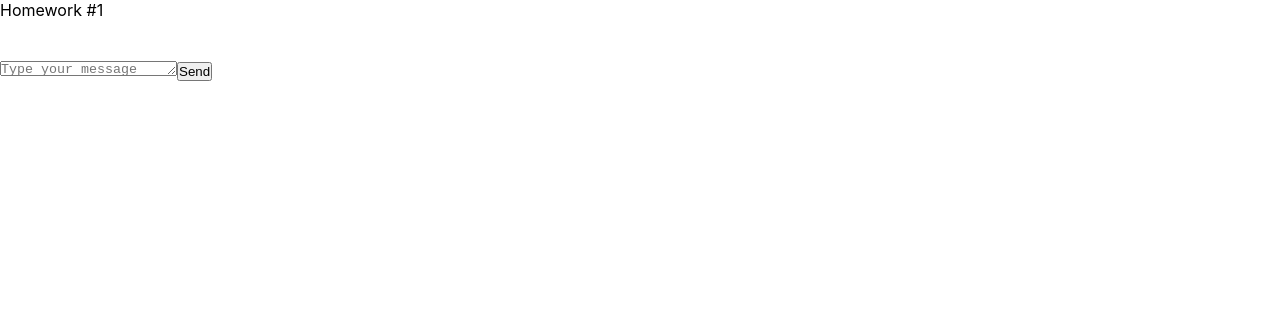
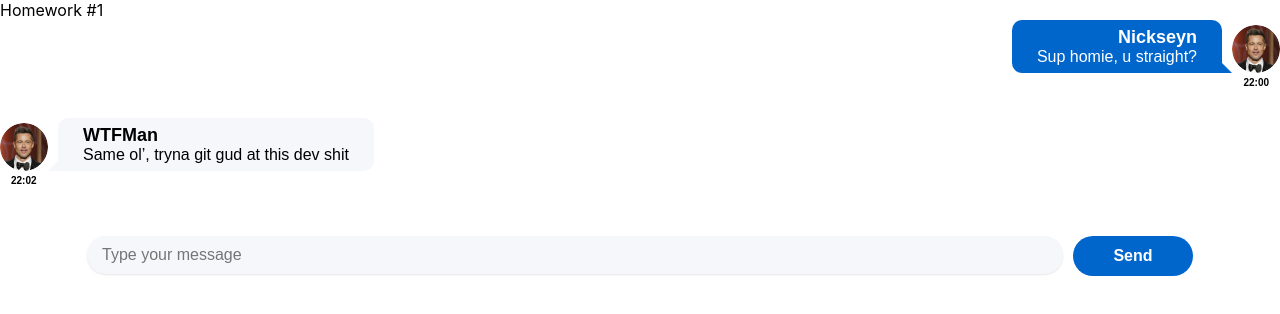
Before and after one commit to Nickseyn/homework_02, a React (Create React App) app: page / in a window 1280 px wide. Shown: the top 314 px of the page. Built offline with nearby package versions, Linux system fonts and the light colour scheme.

Commit message:
completed homework according to technical assignment

```diff
--- a/package.json
+++ b/package.json
@@ -16,7 +16,7 @@
     "@types/react-dom": "18.0.6",
     "@types/uuid": "8.3.4",
     "axios": "0.27.2",
-    "gh-pages": "4.0.0",
+    "gh-pages": "^6.3.0",
     "react": "18.2.0",
     "react-dom": "18.2.0",
     "react-redux": "8.0.4",
--- a/src/s1-main/App.tsx
+++ b/src/s1-main/App.tsx
@@ -1,3 +1,4 @@
+import React from 'react'
 import s from './App.module.css'
 import HW1 from '../s2-homeworks/hw01/HW1'
 
--- a/src/s2-homeworks/hw01/HW1.tsx
+++ b/src/s2-homeworks/hw01/HW1.tsx
@@ -6,37 +6,46 @@ import FriendMessage from './friend-message/FriendMessage'
 import avatar from './avatar.png'
 
 /*
-* 1 - описать тип MessageType
-* 2 - описать тип MessagePropsType в файле Message.tsx
-* 3 - в файле Message.tsx отобразить приходящие данные
-* 4 - выполнить пункты 2, 3 в файле FriendMessage.tsx
 * 5 - сделать стили в соответствии с дизайном
 * */
 
-// нужно создать правильный тип вместо any
-export type MessageType = any
+export type MessageType = {
+    id: number
+    user: UserType
+    message: MessageContentType
+}
 
-// структуру объекта не менять
+type UserType = {
+    avatar: string
+    name: string
+}
+
+type MessageContentType = {
+    text: string
+    time: string
+}
+
 export const message0: MessageType = {
     id: 0,
     user: {
         avatar: avatar, // можно менять
-        name: 'Some Name',  // можно менять
+        name: 'Nickseyn',  // можно менять
     },
     message: {
-        text: 'some textsome textsome textsome textsome textsome textsome text', // можно менять
+        text: 'Sup homie, u straight?', // можно менять
         time: '22:00', // можно менять
     },
 }
+
 export const friendMessage0: MessageType = {
     id: 100,
     user: {
         avatar: avatar, // можно менять
-        name: 'Friend Name', // можно менять
+        name: 'WTFMan', // можно менять
     },
     message: {
-        text: 'зеркальное сообщение для тренировки css', // можно менять
-        time: '22:00', // можно менять
+        text: 'Same ol’, tryna git gud at this dev shit', // можно менять
+        time: '22:02', // можно менять
     },
 }
 
@@ -45,14 +54,11 @@ const HW1 = () => {
         <div id={'hw1'}>
             <div className={s2.hwTitle}>Homework #1</div>
             <div className={s2.hw}>
-                {/*проверка отображения (не менять)*/}
                 <div>
-                    <Message message={message0} />
-                    <FriendMessage message={friendMessage0} />
+                    <Message message={message0}/>
+                    <FriendMessage message={friendMessage0}/>
                 </div>
-
-                {/*для автоматической проверки дз (не менять)*/}
-                <MessageSender M={Message} />
+                <MessageSender M={Message}/>
             </div>
         </div>
     )
--- a/src/s2-homeworks/hw01/friend-message/FriendMessage.module.css
+++ b/src/s2-homeworks/hw01/friend-message/FriendMessage.module.css
@@ -1,31 +1,64 @@
 .friendMessage {
-
+    display: flex;
+    flex-direction: column;
+    align-items: flex-start;
+    margin-bottom: 30px;
 }
 
 .friendImageAndText {
-
+    display: flex;
+    flex-direction: row;
+    align-items: flex-end;
+    gap: 10px;
 }
 
 .friendImageAndText img {
-
+    width: 48px;
+    height: 48px;
+    border-radius: 50%;
+    object-fit: cover;
 }
 
 .friendText {
-
+    position: relative;
+    max-width: 527px;
+    background: #F5F7FB;
+    border-radius: 10px 10px 10px 0;
+    padding: 8px 25px;
 }
 
 .friendText:after {
-
+    content: '';
+    position: absolute;
+    left: -10px;
+    bottom: 0;
+    border: 10px solid transparent;
+    border-right-color: #F5F7FB;
+    border-bottom-color: #F5F7FB;
 }
 
 .friendName {
-
+    font-family: Montserrat, sans-serif;
+    font-weight: 600;
+    font-size: 18px;
+    line-height: 100%;
+    color: #000000;
+    margin-bottom: 3px;
 }
 
 .friendMessageText {
-
+    font-family: Montserrat, sans-serif;
+    font-weight: 400;
+    font-size: 16px;
+    line-height: 100%;
+    color: #000000;
 }
 
 .friendTime {
-
+    font-family: Montserrat, sans-serif;
+    font-weight: 600;
+    font-size: 10px;
+    margin-top: 5px;
+    margin-left: 11px;
+    line-height: 100%;
 }
--- a/src/s2-homeworks/hw01/friend-message/FriendMessage.tsx
+++ b/src/s2-homeworks/hw01/friend-message/FriendMessage.tsx
@@ -1,46 +1,30 @@
 import React from 'react'
 import s from './FriendMessage.module.css'
+import {MessageType} from "../HW1";
 
-// создать тип вместо any и отобразить приходящие данные
-const FriendMessage = (props: any) => {
+type FriendMessagePropsType = {
+    message: MessageType
+}
+
+const FriendMessage = ({message}: FriendMessagePropsType) => {
     return (
         <div
-            id={'hw1-friend-message-' + props.message.id}
-            className={s.friendMessage}
-        >
+            id={'hw1-friend-message-' + message.id}
+            className={s.friendMessage}>
             <div className={s.friendImageAndText}>
-                <img
-                    id={'hw1-friend-avatar-' + props.message.id}
-                    // создаёт студент
-
-                    //
-                />
+                <img id={'hw1-friend-avatar-' + message.id}
+                     src={message.user.avatar}/>
                 <div className={s.friendText}>
-                    <div
-                        id={'hw1-friend-name-' + props.message.id}
-                        className={s.friendName}
-                    >
-                        {/*создаёт студент*/}
-
-                        {/**/}
+                    <div id={'hw1-friend-name-' + message.id} className={s.friendName}>
+                        {message.user.name}
                     </div>
-                    <pre
-                        id={'hw1-friend-text-' + props.message.id}
-                        className={s.friendMessageText}
-                    >
-                        {/*создаёт студент*/}
-
-                        {/**/}
+                    <pre id={'hw1-friend-text-' + message.id} className={s.friendMessageText}>
+                        {message.message.text}
                     </pre>
                 </div>
             </div>
-            <div
-                id={'hw1-friend-time-' + props.message.id}
-                className={s.friendTime}
-            >
-                {/*создаёт студент*/}
-
-                {/**/}
+            <div id={'hw1-friend-time-' + message.id} className={s.friendTime}>
+                {message.message.time}
             </div>
         </div>
     )
--- a/src/s2-homeworks/hw01/message-sender/MessageSender.module.css
+++ b/src/s2-homeworks/hw01/message-sender/MessageSender.module.css
@@ -1,18 +1,45 @@
 .sendForm {
-
+    display: flex;
+    justify-content: center;
+    gap: 10px;
+    padding: 20px 0;
+    max-width: 1200px;
+    margin: 0 auto;
 }
 
 .textarea {
-
+    width: 976px;
+    height: 40px;
+    border-radius: 20px;
+    border: none;
+    padding: 10px 15px;
+    font-family: Montserrat, sans-serif;
+    font-size: 16px;
+    resize: none;
+    background: #F5F7FB;
+    box-shadow: 0 1px 2px rgba(0, 0, 0, 0.1);
 }
 
 .button {
-
+    width: 120px;
+    height: 40px;
+    border-radius: 20px;
+    border: none;
+    background: #0066CC;
+    color: white;
+    font-family: Montserrat, sans-serif;
+    font-weight: 600;
+    font-size: 16px;
+    cursor: pointer;
+    transition: all 0.2s;
 }
 
 .button:hover {
+    background: #0055AA;
+    transform: translateY(-1px);
+}
 
+.button:active {
+    background: #004488;
+    transform: translateY(0);
 }
-.button:active {
-
-}
--- a/src/s2-homeworks/hw01/message/Message.module.css
+++ b/src/s2-homeworks/hw01/message/Message.module.css
@@ -1,31 +1,69 @@
 .message {
-
+    display: flex;
+    flex-direction: column;
+    align-items: flex-end;
+    margin-bottom: 30px;
 }
 
 .imageAndText {
-
+    display: flex;
+    flex-direction: row-reverse;
+    align-items: flex-end;
+    gap: 10px;
 }
 
 .imageAndText img {
-
+    width: 48px;
+    height: 48px;
+    border-radius: 50%;
+    object-fit: cover;
 }
 
 .text {
-
+    position: relative;
+    max-width: 527px;
+    background: #0066CC;
+    border-radius: 10px 10px 0 10px;
+    padding: 8px 25px;
 }
 
 .text:after {
-
+    content: '';
+    position: absolute;
+    right: -10px;
+    bottom: 0;
+    border: 10px solid transparent;
+    border-left-color: #0066CC;
+    border-bottom-color: #0066CC;
 }
 
 .name {
-
+    font-family: Montserrat, sans-serif;
+    font-weight: 600;
+    font-size: 18px;
+    line-height: 100%;
+    display: flex;
+    justify-content: flex-end;
+    color: #FFFFFF;
+    margin-bottom: 3px;
 }
 
 .messageText {
+    font-family: Montserrat, sans-serif;
+    font-weight: 400;
+    font-size: 16px;
+    line-height: 100%;
+    letter-spacing: 0;
+    color: #FFFFFF;
 
 }
 
 .time {
-
+    font-family: Montserrat, sans-serif;
+    font-weight: 600;
+    font-size: 10px;
+    margin-top: 5px;
+    margin-right: 11px;
+    line-height: 100%;
+    letter-spacing: 0;
 }
--- a/src/s2-homeworks/hw01/message/Message.tsx
+++ b/src/s2-homeworks/hw01/message/Message.tsx
@@ -1,37 +1,31 @@
 import React from 'react'
 import s from './Message.module.css'
+import {MessageType} from "../HW1";
 
-// нужно создать правильный тип вместо any
-export type MessagePropsType = any
+export type MessagePropsType = {
+    message: MessageType
+}
 
 // нужно отобразить приходящие данные
-const Message = (props: MessagePropsType) => {
+const Message = ({message}: MessagePropsType) => {
     return (
-        <div id={'hw1-message-' + props.message.id} className={s.message}>
+        <div id={'hw1-message-' + message.id} className={s.message}>
             <div className={s.imageAndText}>
                 <img
-                    id={'hw1-avatar-' + props.message.id}
-                    // создаёт студент
-
-                    //
+                    id={'hw1-avatar-' + message.id}
+                    src={message.user.avatar}
                 />
                 <div className={s.text}>
-                    <div id={'hw1-name-' + props.message.id} className={s.name}>
-                        {/*создаёт студент*/}
-
-                        {/**/}
+                    <div id={'hw1-name-' + message.id} className={s.name}>
+                        {message.user.name}
                     </div>
-                    <pre id={'hw1-text-' + props.message.id} className={s.messageText}>
-                        {/*создаёт студент*/}
-
-                        {/**/}
+                    <pre id={'hw1-text-' + message.id} className={s.messageText}>
+                        {message.message.text}
                     </pre>
                 </div>
             </div>
-            <div id={'hw1-time-' + props.message.id} className={s.time}>
-                {/*создаёт студент*/}
-
-                {/**/}
+            <div id={'hw1-time-' + message.id} className={s.time}>
+                {message.message.time}
             </div>
         </div>
     )
```
Also changed, not shown: 1 other file (tests, documents, lock files or other folders).
